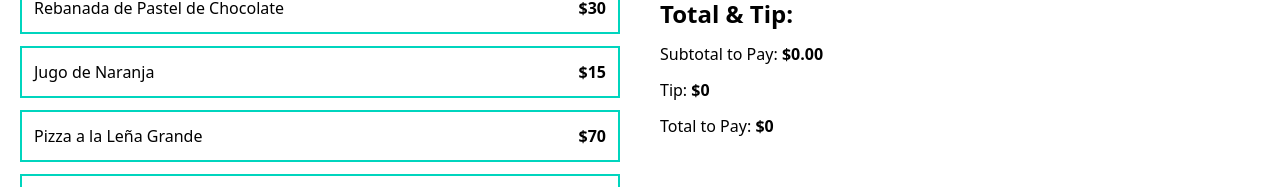
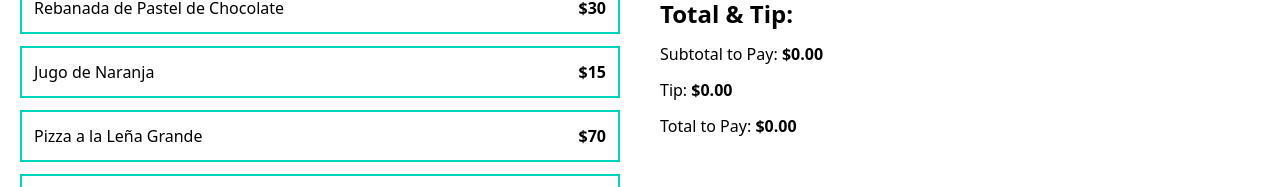
Before and after one commit to femo-dev/tip-calculator, a React (Vite) app: page / in a window 1280 px wide. Shown: the part 470-657 px from the top of the page. Built offline with nearby package versions, Linux system fonts and the light colour scheme.

Commit message:
OrderTotals calculations changes

```diff
--- a/src/App.tsx
+++ b/src/App.tsx
@@ -43,6 +43,7 @@
 
           <OrderTotals
             order={order}
+            tip={tip}
           />
         </div>
       </main>
--- a/src/components/OrderTotals.tsx
+++ b/src/components/OrderTotals.tsx
@@ -1,13 +1,16 @@
-import { useMemo } from "react";
+import { useMemo, useCallback } from "react";
 import { OrderItem } from "../types";
 import { formatCurrency } from "../helpers";
 
 type OrderTotalsProps = {
-    order: OrderItem[]
+    order: OrderItem[],
+    tip: number
 }
 
-export default function OrderTotals({order}: OrderTotalsProps) {
-  const subtotalAmount = useMemo(() => order.reduce((total, item) => total + (item.quantity * item.price), 0), [order]);
+export default function OrderTotals({order, tip}: OrderTotalsProps) {
+  const subtotalAmount = useCallback(() => order.reduce((total, item) => total + (item.quantity * item.price), 0), [order]);
+  const tipAmount = useCallback(() => subtotalAmount () * tip, [tip, order]);
+  const totalAmount = useCallback(() => subtotalAmount() + tipAmount(), [tip, order]);
 
   return (
     <>
@@ -15,17 +18,17 @@
             <h2 className="font-black text-2xl">Total & Tip:</h2>
             <p>
                 Subtotal to Pay: {' '}
-                <span className="font-bold">{formatCurrency(subtotalAmount)}</span>
+                <span className="font-bold">{formatCurrency(subtotalAmount())}</span>
             </p>
 
             <p>
                 Tip: {' '}
-                <span className="font-bold">$0</span>
+                <span className="font-bold">{formatCurrency(tipAmount())}</span>
             </p>
 
             <p>
                 Total to Pay: {' '}
-                <span className="font-bold">$0</span>
+                <span className="font-bold">{formatCurrency(totalAmount())}</span>
             </p>
         </div>
 
```
